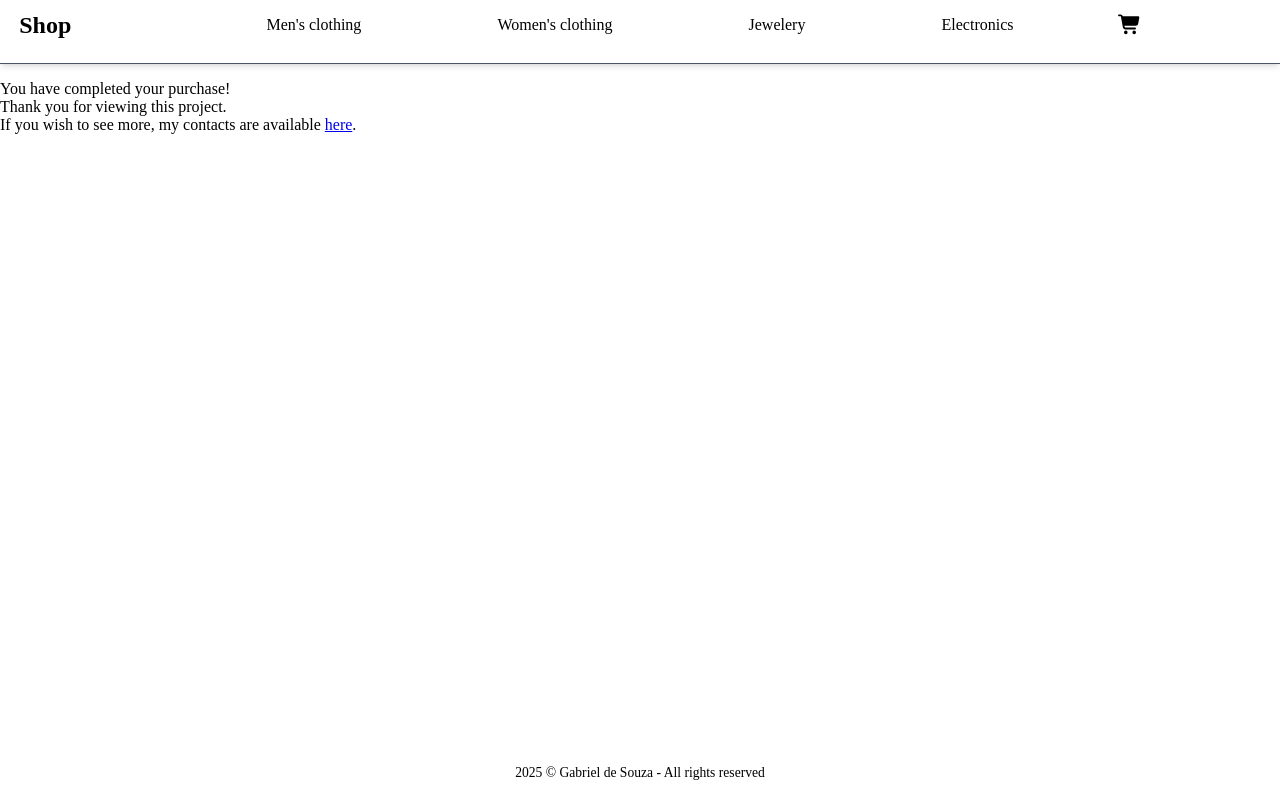
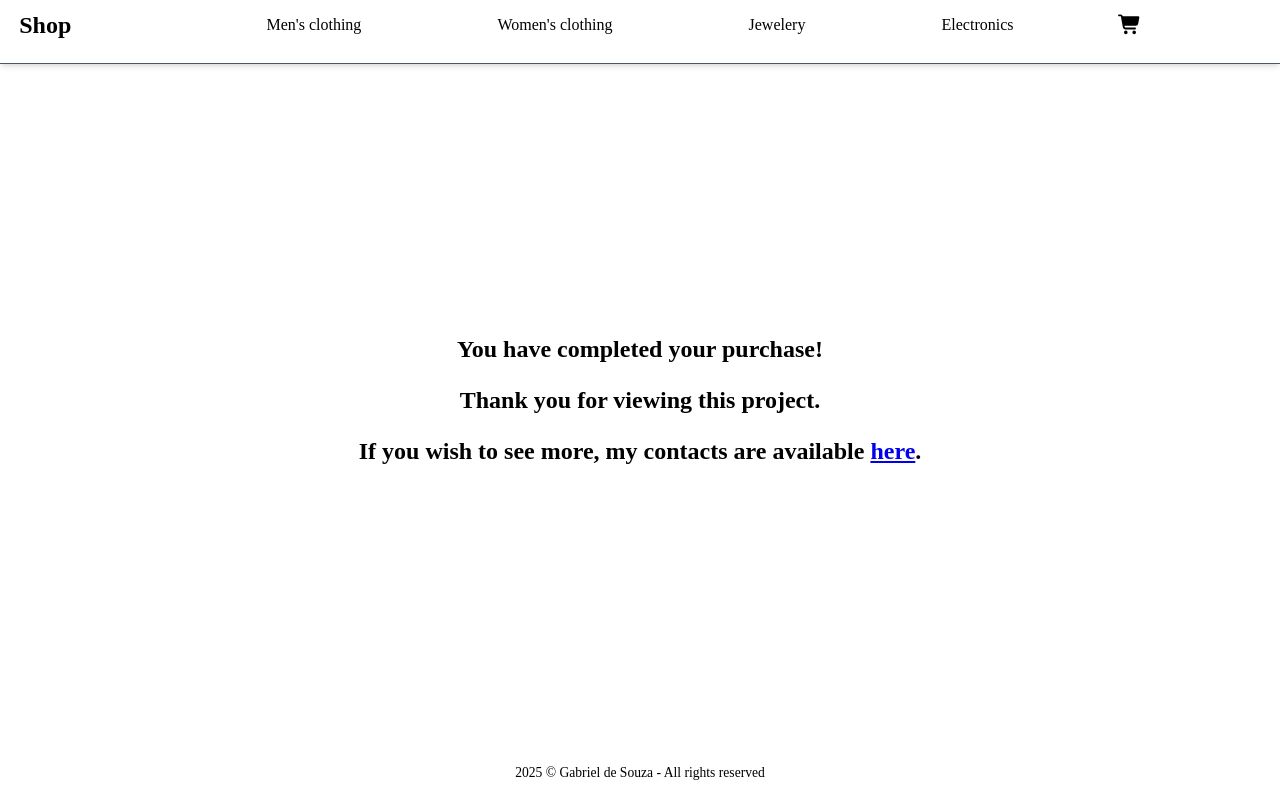
Before and after one commit to gab-souza-martins/fake-e-commerce, an Angular app: page /purchase-complete in a window 1280 px wide. Built offline with nearby package versions, Linux system fonts and the light colour scheme.

Commit message:
Adicionados estilos para o div.container que contém os parágrafos de purchase-complete-page.html

```diff
--- a/src/app/purchase-complete-page/purchase-complete-page.css
+++ b/src/app/purchase-complete-page/purchase-complete-page.css
@@ -0,0 +1,12 @@
+.container {
+  display: flex;
+  align-items: center;
+  justify-content: center;
+  flex-direction: column;
+  gap: 1.5rem;
+  min-height: 80vh;
+  padding: 1rem;
+  font-size: 1.5rem;
+  font-weight: bold;
+  text-align: center;
+}
```
